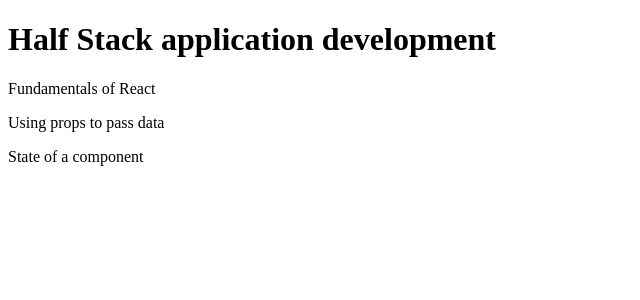
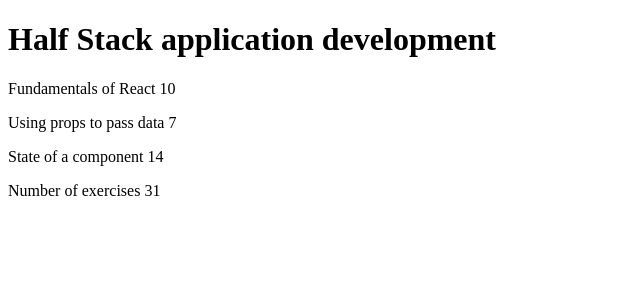
Before and after one commit to stacy-gol/web-crash-course, a React (Create React App) app in the folder task-2/courseinfo/: page / in a window 1280 px wide. Shown: the top 300 px of the page, without its empty margins (0-640 px from the left). Built offline with nearby package versions, Linux system fonts and the light colour scheme.

Commit message:
#6 added exercises to Content and Total

```diff
--- a/task-2/courseinfo/src/App.js
+++ b/task-2/courseinfo/src/App.js
@@ -9,25 +9,32 @@
 const Content = (props) => {
   return (
     <div>
-      <p>{props.part}</p>
+      <p>{props.part}  {props.exercises}</p>
     </div>
   )
 }
+
+const Total = (props) => {
+  return (
+    <div>
+      <p>Number of exercises {props.exercises}</p>
+    </div>
+  );
+};
 
 
 
 const App = () => {
   const course = 'Half Stack application development'
-  const exercises = 10
-  const exercises2 = 7
-  const exercises3 = 14
+
 
   return (
     <div>
       <Header course={course} />
-      <Content part='Fundamentals of React'/>
-      <Content part = 'Using props to pass data'/>
-      <Content part = 'State of a component'/>
+      <Content part='Fundamentals of React' exercises={10}/>
+      <Content part='Using props to pass data'  exercises={7}/>
+      <Content part='State of a component'  exercises={14}/>
+      <Total exercises={10 + 7 + 14} />
     </div>
   )
 }
```
